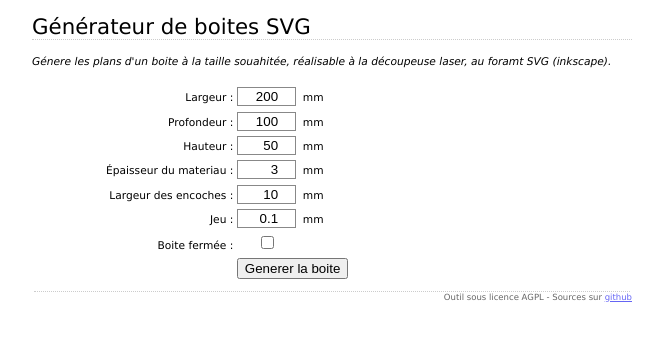
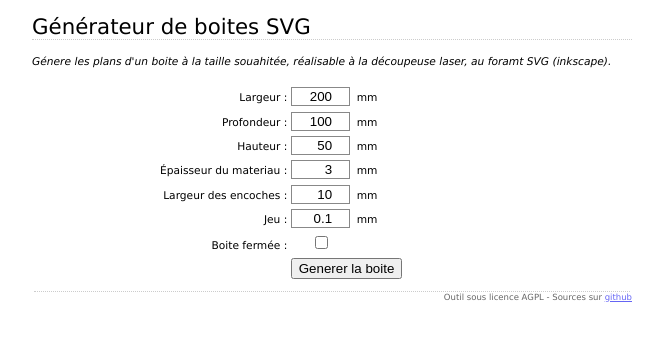
Before and after one commit to bumblebeefr/svg-box-generator, a plain HTML site: page index.html in a window 1280 px wide. Shown: the whole page, without its empty margins (308-971 px from the left). Drawn offline with Linux system fonts and the light colour scheme.

Commit message:
Menus ajustements sur l'interface

```diff
--- a/index.html
+++ b/index.html
@@ -10,7 +10,7 @@
 			border-bottom:dotted 1px #CCC;
 		}
 		body {
-			width:600px;
+			max-width:600px;
 			margin:auto;
 			font-family: Verdana,"DejaVu Sans","Bitstream Vera Sans",Geneva,sans-serif;
 			font-size:8pt;
@@ -24,7 +24,7 @@
 		}
 		label span {
 			display:inline-block;
-			width:33%;
+			width:23em;
 			text-align:right;
 		}
 		input {
```
